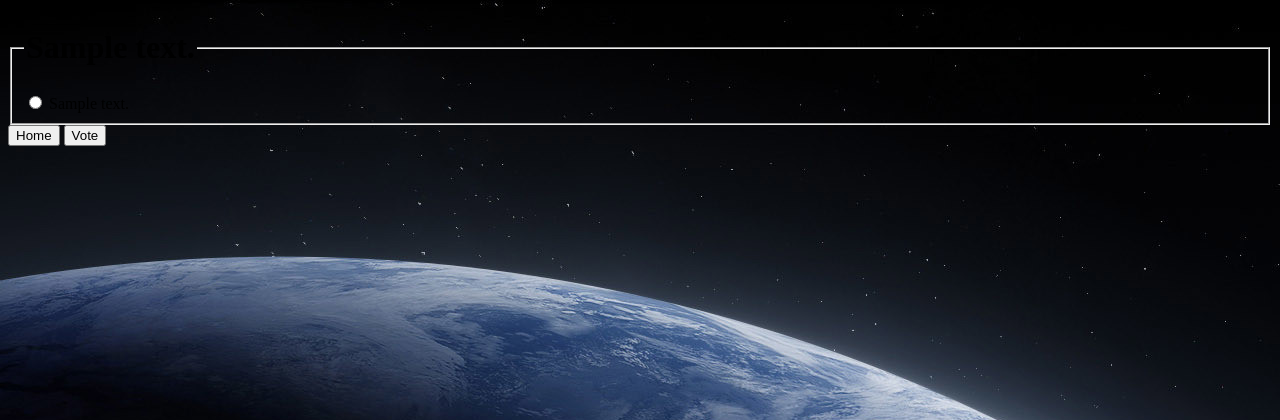
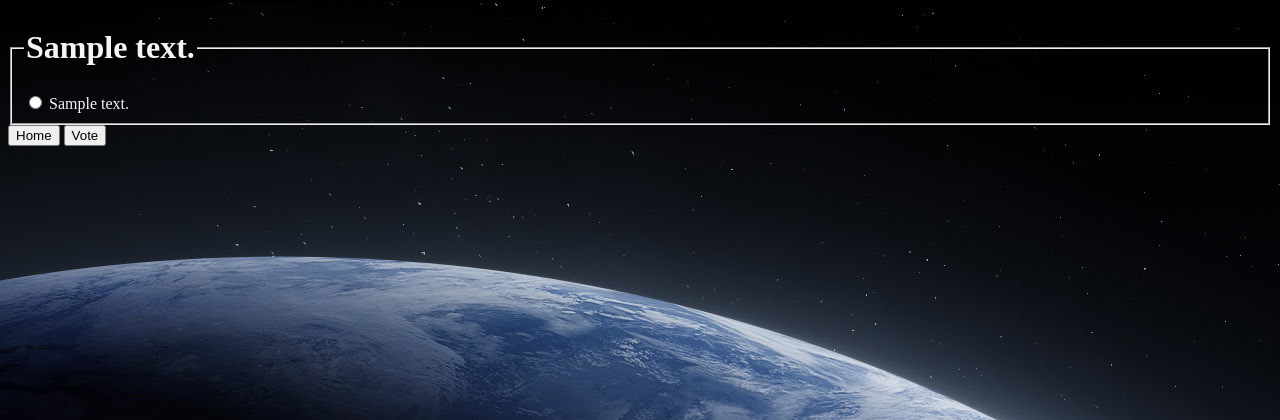
Before and after one commit to teenteennnii/ku-polls, a Django app: page /polls/1/ in a window 1280 px wide. Shown: the top 420 px of the page. Run offline with Django 4.2, Linux system fonts and the light colour scheme; tables that the repository leaves empty hold one stand-in row (values such as "Sample post").

Commit message:
change style

```diff
--- a/polls/static/polls/style.css
+++ b/polls/static/polls/style.css
@@ -1,4 +1,15 @@
+li {
+    color: whitesmoke;
+}
 li a {
+    color: whitesmoke;
+}
+
+h1 {
+    color: whitesmoke;
+}
+
+label {
     color: whitesmoke;
 }
 
```
